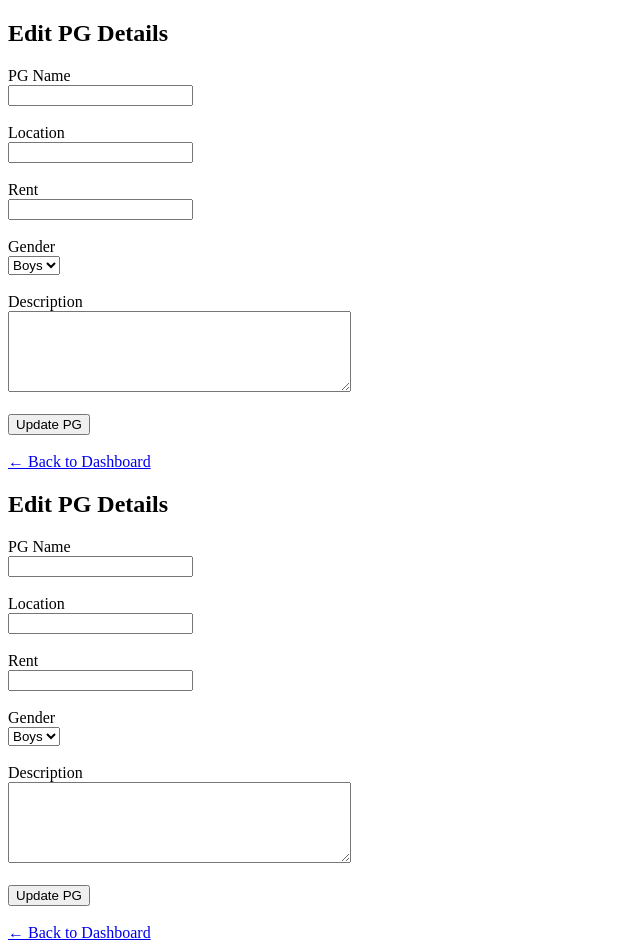
After one commit to praneeth1093/student-pg-, a Flask app: page /edit_pg/1 in a window 1280 px wide. The commit adds this page. Shown: the whole page, without its empty margins (0-640 px from the left). Run offline with Flask 3, Linux system fonts and the light colour scheme; the visitor is signed in with stand-in values (Sample User, id 1); data that the repository does not hold is empty; some libraries are stand-ins or nearby versions.

Commit message:
Completed Student PG Management System before S3 integration

```diff
--- a/app.py
+++ b/app.py
@@ -114,6 +114,8 @@ def add_pg():
         pg_name = request.form["pg_name"]
         location = request.form["location"]
         rent = request.form["rent"]
+        total_rooms = request.form["total_rooms"]
+        available_rooms = total_rooms
         gender = request.form["gender"]
         description = request.form["description"]
 
@@ -283,21 +285,31 @@ def delete_pg(pg_id):
     cur.close()
 
     return redirect("/owner_dashboard")
-
 @app.route("/pgs")
 def pg_list():
 
     location = request.args.get("location")
+    gender = request.args.get("gender")
+    rent = request.args.get("rent")
 
     cur = mysql.connection.cursor()
 
+    query = "SELECT * FROM pg_details WHERE 1=1"
+    values = []
+
     if location:
-        cur.execute(
-            "SELECT * FROM pg_details WHERE location LIKE %s",
-            ("%" + location + "%",)
-        )
-    else:
-        cur.execute("SELECT * FROM pg_details")
+        query += " AND location LIKE %s"
+        values.append("%" + location + "%")
+
+    if gender:
+        query += " AND gender=%s"
+        values.append(gender)
+
+    if rent:
+        query += " AND rent<=%s"
+        values.append(rent)
+
+    cur.execute(query, tuple(values))
 
     pgs = cur.fetchall()
 
@@ -305,5 +317,56 @@ def pg_list():
 
     return render_template("pg_list.html", pgs=pgs)
 
+@app.route("/edit_pg/<int:pg_id>", methods=["GET", "POST"])
+def edit_pg(pg_id):
+
+    if "owner" not in session:
+        return redirect("/owner_login")
+
+    cur = mysql.connection.cursor()
+
+    if request.method == "POST":
+
+        pg_name = request.form["pg_name"]
+        location = request.form["location"]
+        rent = request.form["rent"]
+        gender = request.form["gender"]
+        description = request.form["description"]
+
+        cur.execute("""
+            UPDATE pg_details
+            SET
+                pg_name=%s,
+                location=%s,
+                rent=%s,
+                gender=%s,
+                description=%s
+            WHERE id=%s AND owner_id=%s
+        """, (
+            pg_name,
+            location,
+            rent,
+            gender,
+            description,
+            pg_id,
+            session["owner"]
+        ))
+
+        mysql.connection.commit()
+        cur.close()
+
+        return redirect("/owner_dashboard")
+
+    cur.execute(
+        "SELECT * FROM pg_details WHERE id=%s AND owner_id=%s",
+        (pg_id, session["owner"])
+    )
+
+    pg = cur.fetchone()
+
+    cur.close()
+
+    return render_template("edit_pg.html", pg=pg)
+
 if __name__ == "__main__":
     app.run(debug=True)
--- a/templates/add_pg.html
+++ b/templates/add_pg.html
@@ -14,6 +14,8 @@
     <input type="text" name="location" placeholder="Location" required><br><br>
 
     <input type="number" name="rent" placeholder="Rent" required><br><br>
+    <label>Total Rooms</label><br>
+<input type="number" name="total_rooms" required><br><br>
 
     <select name="gender">
         <option>Boys</option>
--- /dev/null
+++ b/templates/edit_pg.html
@@ -0,0 +1,115 @@
+<!DOCTYPE html>
+<html>
+<head>
+    <title>Edit PG</title>
+</head>
+<body>
+
+<h2>Edit PG Details</h2>
+
+<form method="POST">
+
+    <label>PG Name</label><br>
+    <input type="text" name="pg_name" value="{{ pg[2] }}" required><br><br>
+
+    <label>Location</label><br>
+    <input type="text" name="location" value="{{ pg[3] }}" required><br><br>
+
+    <label>Rent</label><br>
+    <input type="number" name="rent" value="{{ pg[4] }}" required><br><br>
+
+    <label>Gender</label><br>
+    <select name="gender">
+
+        <option value="Boys"
+        {% if pg[5]=="Boys" %}selected{% endif %}>
+        Boys
+        </option>
+
+        <option value="Girls"
+        {% if pg[5]=="Girls" %}selected{% endif %}>
+        Girls
+        </option>
+
+        <option value="Both"
+        {% if pg[5]=="Both" %}selected{% endif %}>
+        Both
+        </option>
+
+    </select>
+
+    <br><br>
+
+    <label>Description</label><br>
+
+    <textarea name="description" rows="5" cols="40">{{ pg[6] }}</textarea>
+
+    <br><br>
+
+    <button type="submit">Update PG</button>
+
+</form>
+
+<br>
+
+<a href="/owner_dashboard">← Back to Dashboard</a>
+
+</body>
+</html><!DOCTYPE html>
+<html>
+<head>
+    <title>Edit PG</title>
+</head>
+<body>
+
+<h2>Edit PG Details</h2>
+
+<form method="POST">
+
+    <label>PG Name</label><br>
+    <input type="text" name="pg_name" value="{{ pg[2] }}" required><br><br>
+
+    <label>Location</label><br>
+    <input type="text" name="location" value="{{ pg[3] }}" required><br><br>
+
+    <label>Rent</label><br>
+    <input type="number" name="rent" value="{{ pg[4] }}" required><br><br>
+
+    <label>Gender</label><br>
+    <select name="gender">
+
+        <option value="Boys"
+        {% if pg[5]=="Boys" %}selected{% endif %}>
+        Boys
+        </option>
+
+        <option value="Girls"
+        {% if pg[5]=="Girls" %}selected{% endif %}>
+        Girls
+        </option>
+
+        <option value="Both"
+        {% if pg[5]=="Both" %}selected{% endif %}>
+        Both
+        </option>
+
+    </select>
+
+    <br><br>
+
+    <label>Description</label><br>
+
+    <textarea name="description" rows="5" cols="40">{{ pg[6] }}</textarea>
+
+    <br><br>
+
+    <button type="submit">Update PG</button>
+
+</form>
+
+<br>
+
+<a href="/owner_dashboard">← Back to Dashboard</a>
+
+</body>
+</html>
```
Also changed, not shown: templates/owner_dashboard.html (+15 -27 lines), templates/pg_details.html (+30 -29 lines), templates/pg_list.html (+18 -60 lines), 1 other file.
